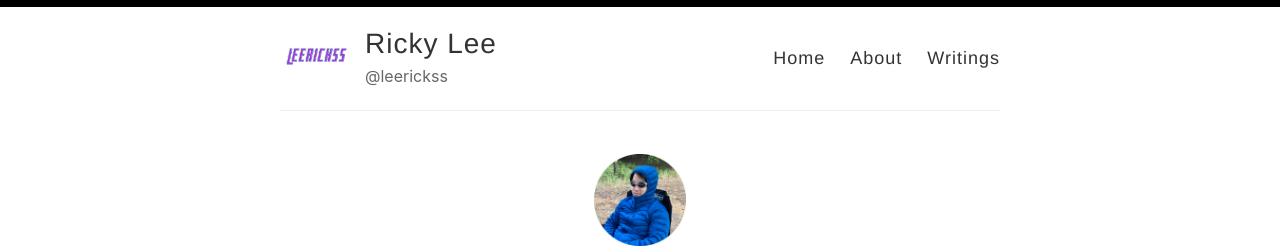
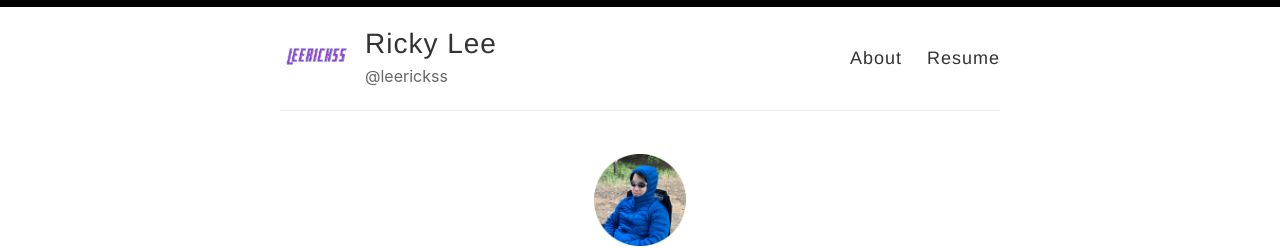
Before and after one commit to leerickss/leerickss.com, a Jekyll site: the page built from index.html, in a window 1280 px wide. Shown: the top 248 px of the page. Built offline with Jekyll 4.4.1, drawn with Linux system fonts in a browser that asks for light colours; the list of posts is cut into pages by our own code.

Commit message:
remove about page and use resume

```diff
--- a/_layouts/landing.html
+++ b/_layouts/landing.html
@@ -28,12 +28,12 @@
               <p class="site-description">{{ site.description }}</p>
             </div>
 
-            <!-- pages -->
+            <!-- pages; should match pages in default.html -->
             <nav>
-              <a href="{{ site.baseurl }}/">Home</a>
-              <a href="{{ site.baseurl }}/about">About</a>
+              <a href="{{ site.baseurl }}/">About</a>
+              <a href="{{ site.resume_url }}">Resume</a>
               <!-- <a href="{{ site.baseurl }}/">Reading</a> -->
-              <a href="{{ site.baseurl }}/writings">Writings</a>
+              <!-- <a href="{{ site.baseurl }}/writings">Writings</a> -->
             </nav>
           </header>
         </div>
```
Also changed, not shown: _layouts/default.html (+4 -4 lines).
